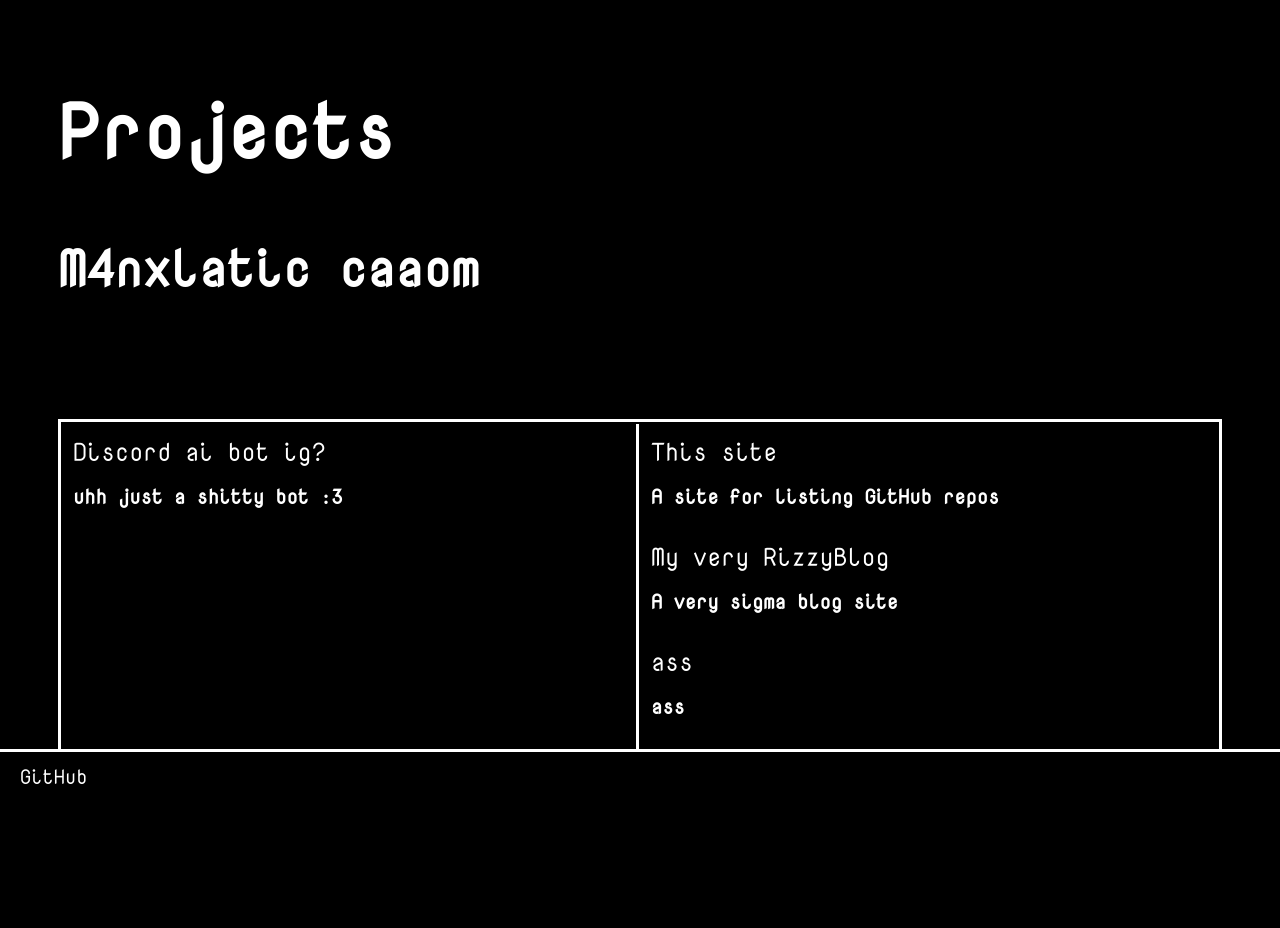
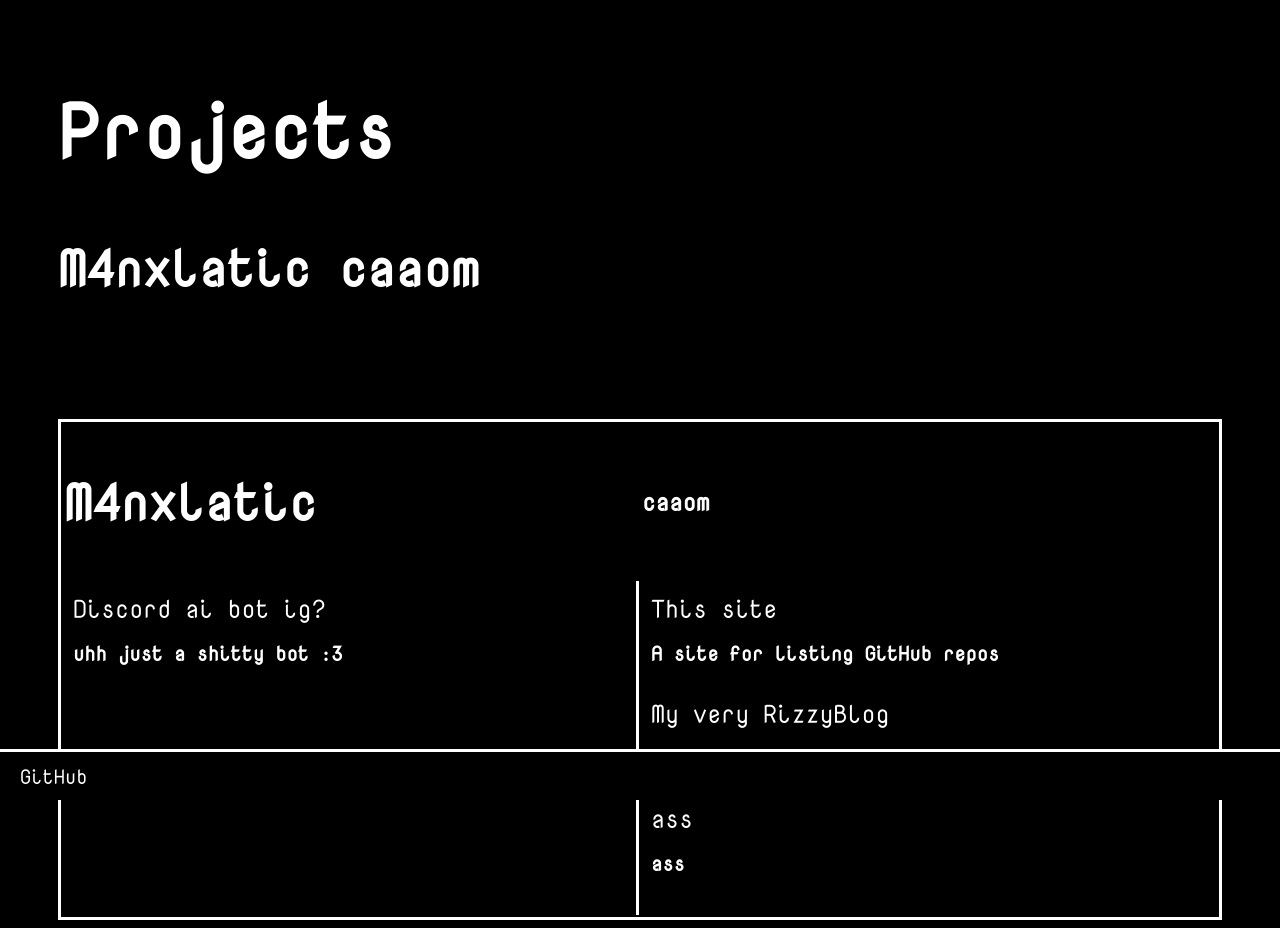
Before and after one commit to caaom/They-reJustSocks, a plain HTML site: page index.html in a window 1280 px wide. Before the commit the page ends 800 px from the top, so only its background shows below. Drawn offline with Linux system fonts and the light colour scheme.

Commit message:
Updates project listing layout
Replaces table rows to include project owner links
Improves readability and structure of project listings

```diff
--- a/index.html
+++ b/index.html
@@ -17,6 +17,15 @@
 	</div>
 	<div class="project_container">
 		<table class="projects">
+			<tr>
+				<td>
+					<h2 class="subtitle"><a class="title_link" href="https://github.com/M4nxlatic">M4nxlatic</a></h2>
+				</td>
+				<td>
+					<h2><a class="title_link" href="https://github.com/caaom">caaom</a></h2>
+				</td>
+			</tr>
+			<tr>
 				<td class="project_m">
 					<div class="project">
 						<a class="project_link" href="https://github.com/M4nxlatic/FunnyLittleBot">Discord ai bot ig?</a>
@@ -37,6 +46,7 @@
 						<h1 class="project_disc">ass</h1>
 					</div>
 				</td>
+			</tr>
 		</table>
 	</div>
 </body>
```
Lines whose indentation alone changed are shown as unchanged.
